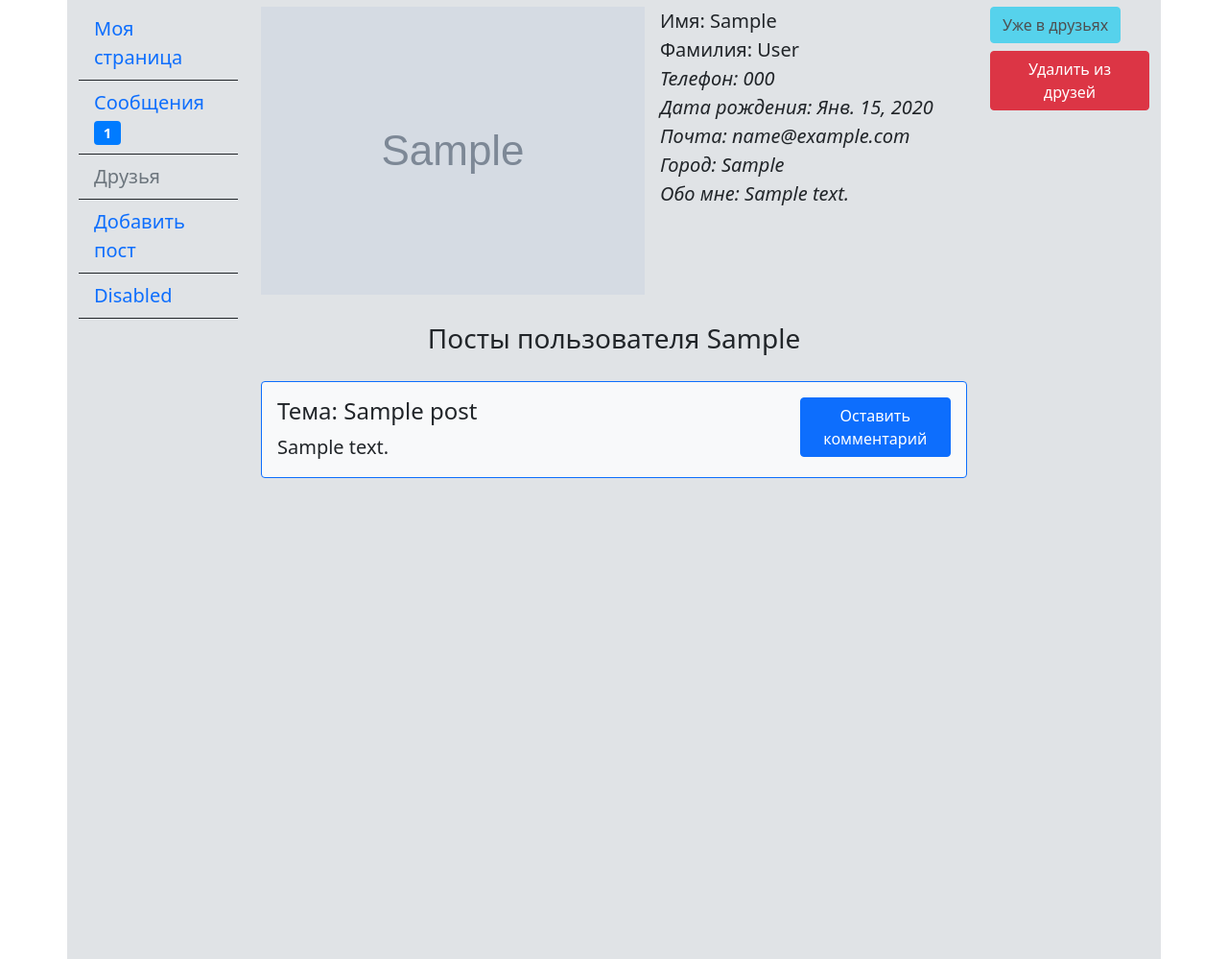
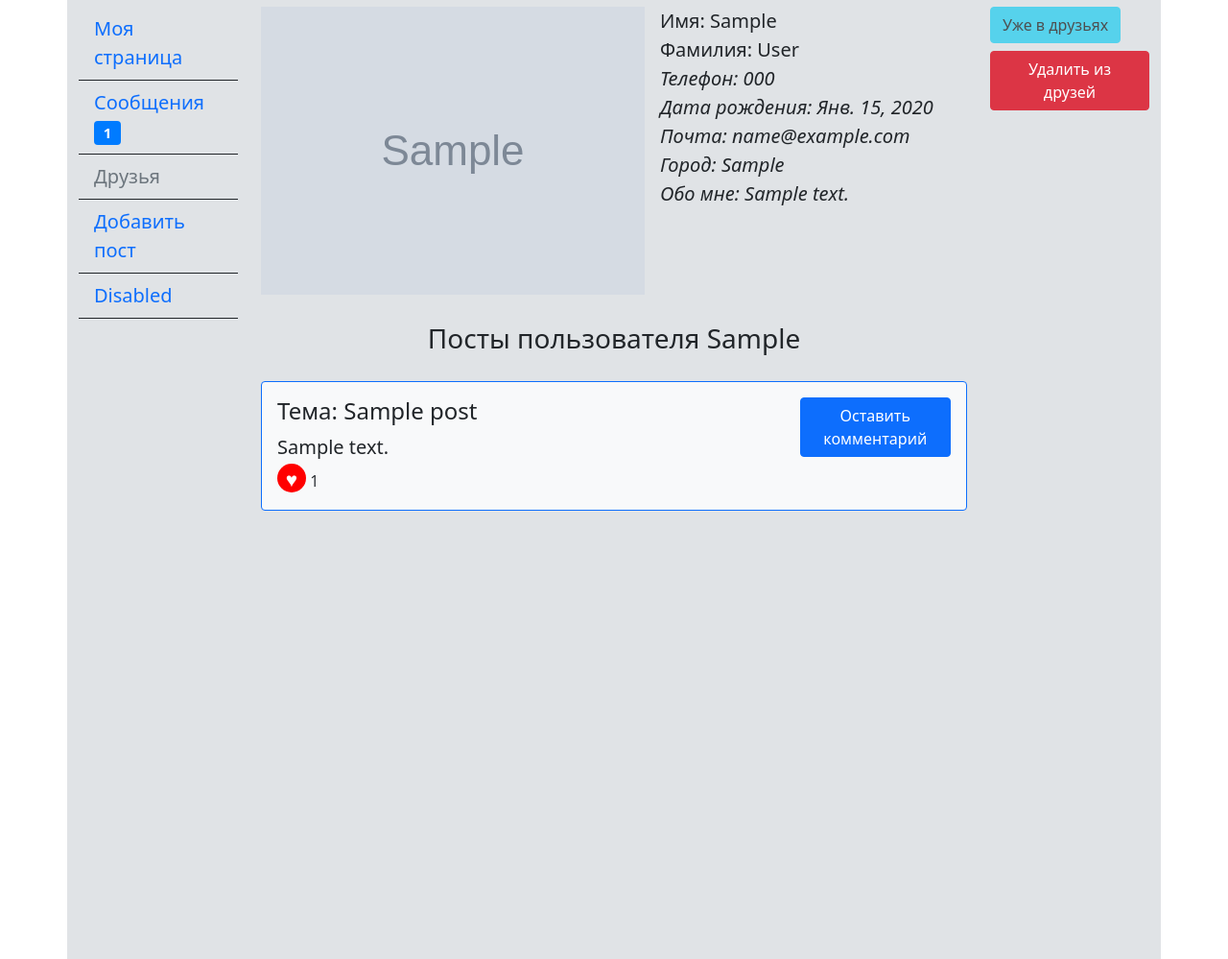
Before and after one commit to FRRdev/social_media, a Django app: page /users/1/ in a window 1280 px wide; the page is wider, and only the part inside the window is pictured. Shown: the part 61-1060 px from the top of that part at 96% size. Run offline with Django 3.2, Linux system fonts and the light colour scheme; a user stored in the database is signed in; tables that the repository leaves empty hold one stand-in row (values such as "Sample post"); grey boxes marked "Sample" are stand-in pictures; some libraries are stand-ins or nearby versions.

Commit message:
implemented ajax for likes

```diff
--- a/fbook/urls.py
+++ b/fbook/urls.py
@@ -20,4 +20,5 @@ urlpatterns = [
     path('users/delete/<int:pk>', views.delete_friend, name='delete_friend'),
     path('chats/', views.ChatList.as_view(), name='chats'),
     path('chats/<int:pk>/', views.chat_with_user, name='chat_with_user'),
+    path('like/', views.like_handler, name='like_handler'),
 ]
--- a/fbook/views.py
+++ b/fbook/views.py
@@ -12,7 +12,7 @@ from django.views.generic import CreateView, DeleteView, ListView, DetailView
 from django.contrib import messages
 import json
 
-from .models import BookUser, Post, Invite, Chat, Message, Comment
+from .models import BookUser, Post, Invite, Chat, Message, Comment, Like
 from .forms import RegisterUserForm, PostForm, SendMessageForm, SearchForm, UserCommentForm
 from .mixins import PageMixin
 
@@ -129,6 +129,11 @@ class UserDetail(SuccessMessageMixin, LoginRequiredMixin, DetailView):
                     context['add_class'] = 'disabled'
                 else:
                     context['add_class'] = ''
+        list_of_posts_with_like = []
+        for post in to_user.posts.all():
+            if Like.objects.filter(from_user=from_user, post=post).exists():
+                list_of_posts_with_like.append(post.pk)
+        context['list_likes'] = list_of_posts_with_like
         context['form'] = form
         return context
 
@@ -250,3 +255,24 @@ def chat_with_user(request, pk):
     messages = current_messages.union(user_messages)
     context = {'form': form, 'all_messages': messages, 'to_user': user.pk}
     return render(request, 'fbook/chat_with_user.html', context)
+
+
+@csrf_exempt
+def like_handler(request):
+    if request.method == "POST" and request.is_ajax():
+        current_user = BookUser.objects.get(pk=request.user.pk)
+        pk_data = request.POST.get("pk", None)
+        try:
+            post = Post.objects.get(pk=pk_data)
+            if Like.objects.filter(from_user=current_user, post=post).exists():
+                like = Like.objects.get(from_user=current_user, post=post)
+                like.delete()
+            else:
+                like = Like.objects.create(from_user=current_user, post=post)
+                like.save()
+            count_likes = post.like_post.count()
+            return JsonResponse({'count_likes': count_likes}, status=200)
+        except Post.DoesNotExist:
+            return HttpResponseNotFound()
+    else:
+        return HttpResponse('Не AJAX!')
--- a/static/css/style.css
+++ b/static/css/style.css
@@ -56,3 +56,59 @@
     color:white;
     font-weight:bold;
 }
+*{transition: all 0.3s linear;}
+
+body{
+  background: #222;
+  color: #eee;
+  text-align: center;
+}
+
+.hidden{
+  font-size: 0;
+}
+
+.heading{
+  font-family: 'Amatic SC', cursive;
+  font-size: 5em;
+  margin: 0;
+}
+
+.like,p{
+  font-family: 'Open Sans';
+}
+
+.like-toggle{
+  outline:none;
+  box-shadow:none;
+  border: none;
+  width: 40px;
+  height: 30px;
+  font-size: 1.3em;
+  border-radius: 100px;
+}
+
+
+.like-toggle.basic3{
+  border: none;
+  width: 30px;
+  height: 30px;
+  font-size: 1.3em;
+  border-radius: 100px;
+  background: #438CCA;
+  color: #fff;
+  margin-top:2px;
+  margin-bottom: 2px;
+}
+
+.like {transition: all 0.3s linear;}
+
+.like-active.basic3{
+  background: red;
+  transform: rotate(-360deg);
+}
+
+.like-toggle.basic3:not(.like-active):hover{
+  background: #F26C4F;
+  transform: rotate(90deg);
+}
--- a/templates/fbook/bookuser_detail.html
+++ b/templates/fbook/bookuser_detail.html
@@ -33,6 +33,33 @@
     });
   })
 });
+$(function(){
+  $('.like-toggle').click(function(){
+    $(this).toggleClass('like-active');
+    $(this).next().toggleClass('hidden');
+    var btn = $(this);
+    var pk_data = $(this).next().next().html();
+    console.log(pk_data);
+    $.ajax({
+      method: "POST",
+      url: "{% url 'fbook:like_handler' %}",
+      dataType: "json",
+      data: {
+            "pk":pk_data
+      },
+      success: function(data) {
+        console.log(data.count_likes);
+        var count_data = data.count_likes
+        console.log(btn.next().html(count_data));
+      },
+      error: function(er) {
+        console.log(er);
+      }
+    });
+  });
+});
+
+
 
 
 </script>
@@ -79,6 +106,17 @@
                 <div class="col-9">
                     <h4>Тема: {{ post.title }}</h4>
                     <div class="fs-5">{{ post.text }}</div>
+                    <div class='like'>
+                        {% if post.pk in list_likes %}
+                        <button class='like-toggle basic3 like-active'>♥</button>
+                        <span>{{ post.like_post.count }}</span>
+                        <div class="hidden">{{ post.pk }}</div>
+                        {% else %}
+                        <button class='like-toggle basic3 like-button'>♥</button>
+                        <span class='hidden'>{{ post.like_post.count }}</span>
+                        <div class="hidden">{{ post.pk }}</div>
+                        {% endif %}
+                    </div>
                 </div>
                 <div class="col-3">
                     <!-- Button trigger modal -->
@@ -108,7 +146,8 @@
                                     </form>
                                     {% for comment in post.comment_set.all %}
                                     <div class="p-2">
-                                        <h4>{{ comment.author.first_name }} {{ comment.author.last_name }} <em>{{ comment.create_at|date:"d.m H:i" }}</em></h4>
+                                        <h4>{{ comment.author.first_name }} {{ comment.author.last_name }} <em>
+                                            {{ comment.create_at|date:"d.m H:i" }}</em></h4>
                                         <h6>{{ comment.content }}</h6>
                                     </div>
                                     {% endfor %}
```
Also changed, not shown: templates/fbook/profile.html (+35 -2 lines).
